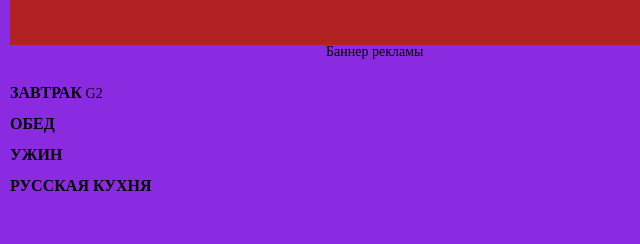
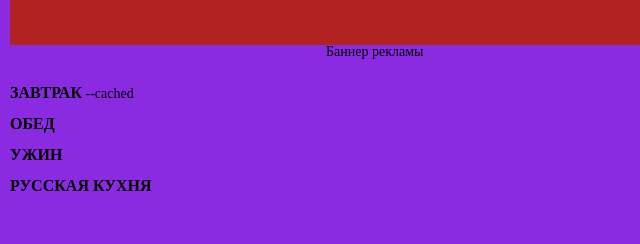
Before and after one commit to Gooddevr/errrttt, a plain HTML site: page index.html in a window 1280 px wide. Shown: the part 269-513 px from the top of the page, 0-640 px from the left. Drawn offline with nearby package versions, Linux system fonts and the light colour scheme.

Commit message:
test --cached

```diff
--- a/index.html
+++ b/index.html
@@ -83,7 +83,7 @@
                     <ul class="mein-menu_list-items">
                         <li class="mein-menu_list__item">
                             <a href="#">ЗАВТРАК</a>
-                            G2
+                            --cached
                             <ul class="menu_sublist__items">
                                 <li class="menu_sublist__item">
                                     <a href="#">ЗАВТfРАК-подпункт</a>
```
